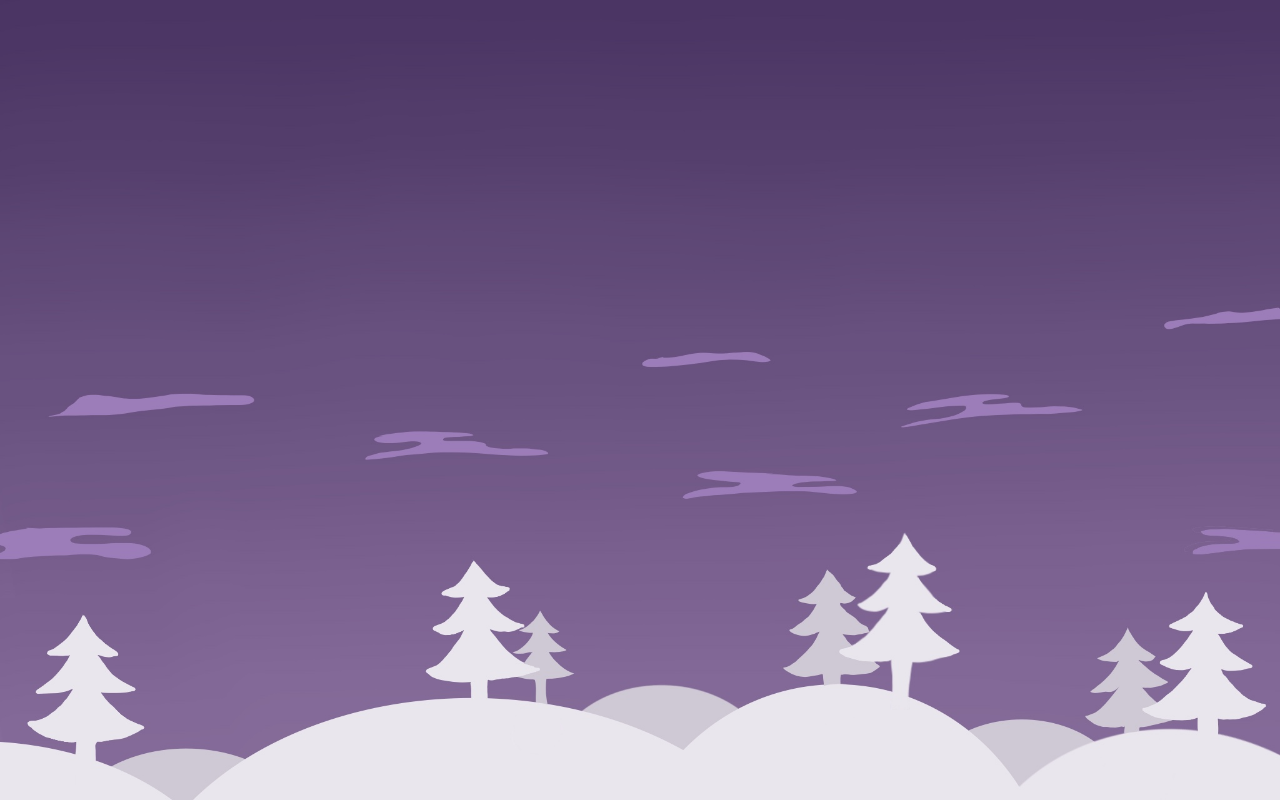
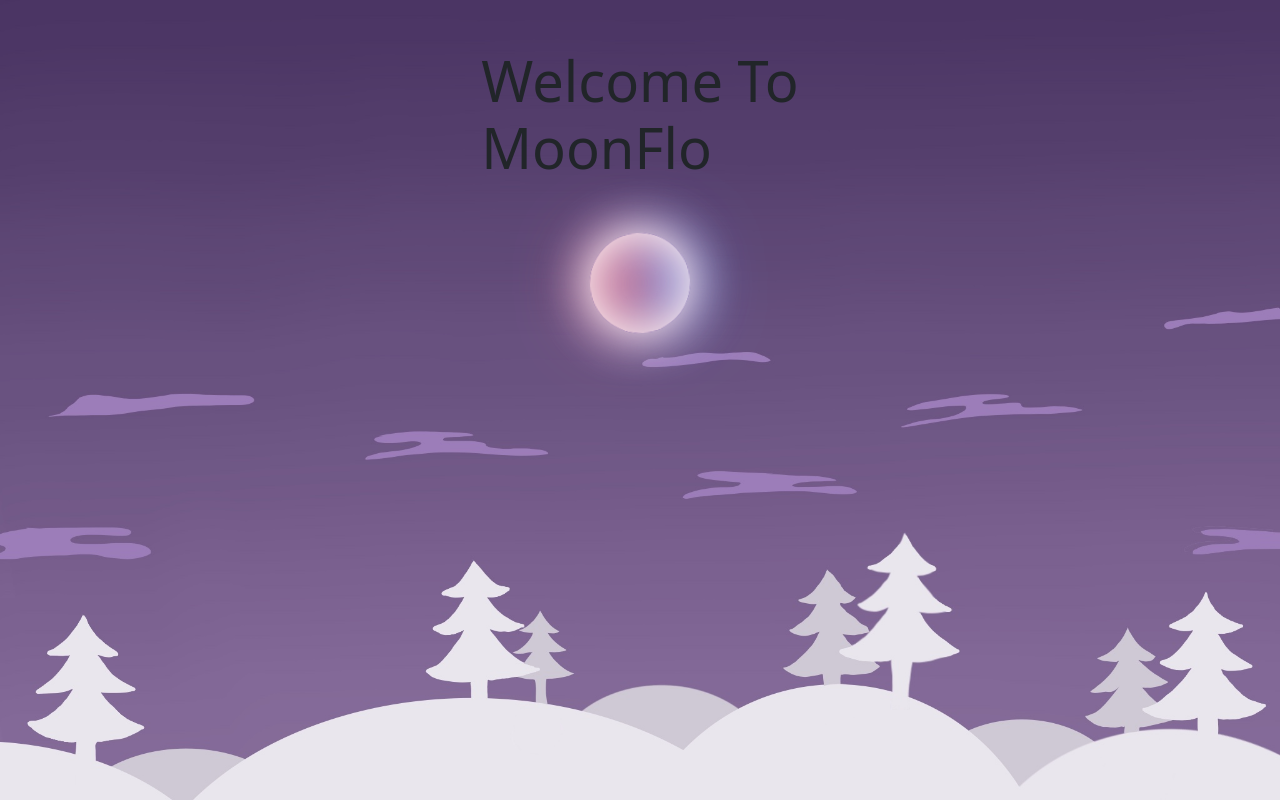
Before and after one commit to paceuniversity/team3spring2024, a React (Create React App) app in the folder moonflo/: page /firstpage in a window 1280 px wide. Built offline with nearby package versions, Linux system fonts and the light colour scheme.

Commit message:
added moon animation

```diff
--- a/moonflo/src/App.css
+++ b/moonflo/src/App.css
@@ -18,7 +18,6 @@
 }
 
 .App-header {
-  background-color: #D4AFB9;
   min-height: 100vh;
   display: flex;
   flex-direction: column;
--- a/moonflo/src/App.js
+++ b/moonflo/src/App.js
@@ -9,7 +9,7 @@ function App() {
   return (
     <div className="App">
       <header className="App-header">
-        <LoginSignup/>
+        <FirstPage/>
       </header>
     </div>
   );
--- a/moonflo/src/FirstPage.css
+++ b/moonflo/src/FirstPage.css
@@ -1,6 +1,54 @@
-.intro {
+body {
     background-image: url(./img/Backgroud_Intro.JPG);
     height: 100vh;
     background-size: cover;
     background-position: center;
+    margin:0;
+    display:grid;
+    place-items:center;
 }
+
+.moon{
+    animation: spin 2s linear infinite;
+    width: 100px;
+    height: 100px;
+    margin: auto;
+    margin-bottom: 30rem;
+    border-radius: 50%;
+    position: relative;
+    box-shadow:
+        inset 0 0 50px #fff,
+        inset 20px 0 60px #d56e8a,
+        inset -20px 0 60px #6390e9,
+        inset 20px 0 300px #d56e8a,
+        inset -20px 0 300px #6390e9,
+        0 0 50px #fff,
+        -10px 0 60px #d56e8a,
+        10px 0 60px #6390e9;
+        justify-self: center;
+        align-items: center;
+}
+@keyframes spin{
+    0%{
+        top: 20px;
+    }
+    25%{
+        top: 22px;
+    }
+    50%{
+        top: 30px;
+    }
+    75%{
+        top: 27px
+    }
+    100%{
+        transform: rotate(360deg);
+        top:20px;
+    }
+}
+
+.intro h1{
+    font-size: 3.5rem;
+    margin-top: 2.5rem;
+    margin-bottom: 2rem;
+}
--- a/moonflo/src/pages/firstpage.js
+++ b/moonflo/src/pages/firstpage.js
@@ -5,7 +5,8 @@ import "../FirstPage.css";
 const firstpage = () => {
   return (
     <div className="intro">
-
+      <h1>Welcome To <br /> MoonFlo</h1>
+      <div className="moon"></div>
     </div>
   );
 };
```
